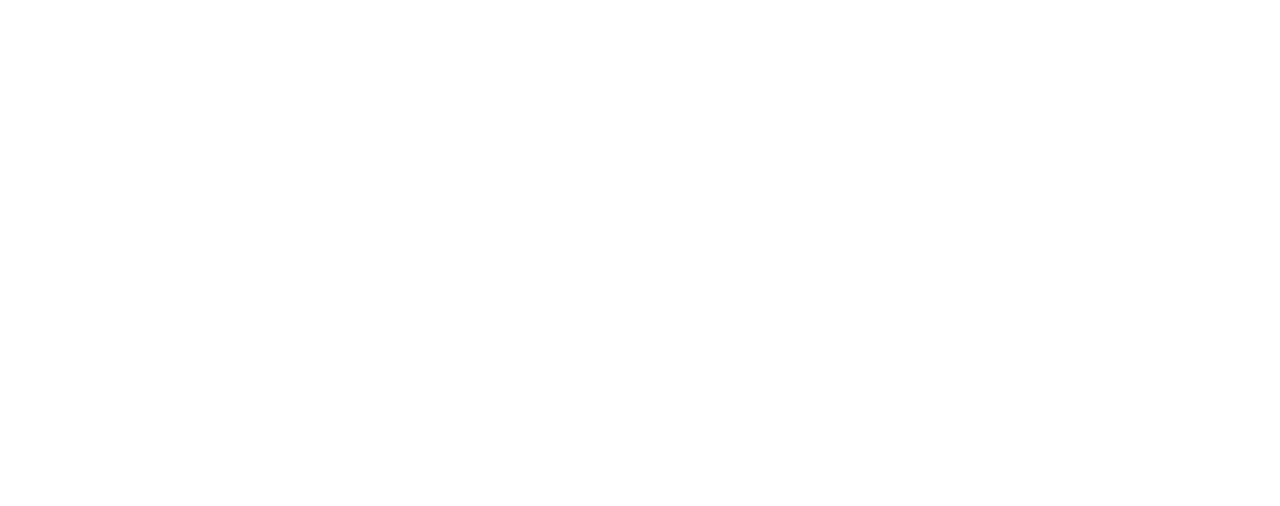
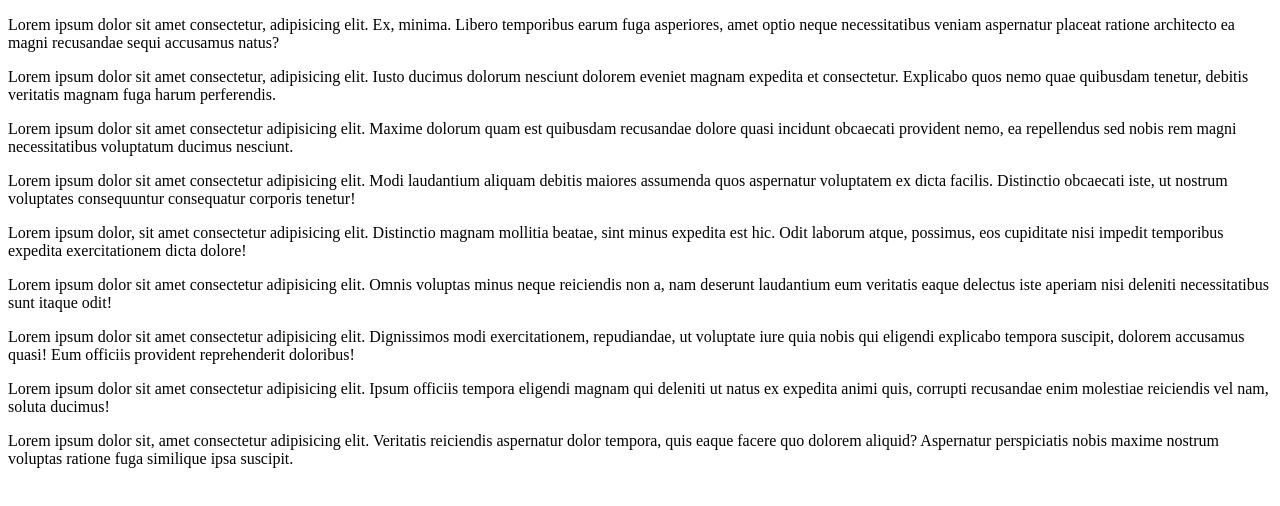
Before and after one commit to lanselot27049080/clasecc, a plain HTML site: page index.html in a window 1280 px wide. Drawn offline with Linux system fonts and the light colour scheme.

Commit message:
se ingreso un codigo llamado lorem en la seccion de parafo

```diff
--- a/index.html
+++ b/index.html
@@ -10,7 +10,25 @@
 
 </header>
     <main>
+        <section>
+            <p>Lorem ipsum dolor sit amet consectetur, adipisicing elit. Ex, minima. Libero temporibus earum fuga asperiores, amet optio neque necessitatibus veniam aspernatur placeat ratione architecto ea magni recusandae sequi accusamus natus?</p>
 
+            <p>Lorem ipsum dolor sit amet consectetur, adipisicing elit. Iusto ducimus dolorum nesciunt dolorem eveniet magnam expedita et consectetur. Explicabo quos nemo quae quibusdam tenetur, debitis veritatis magnam fuga harum perferendis.</p>
+
+            <p>Lorem ipsum dolor sit amet consectetur adipisicing elit. Maxime dolorum quam est quibusdam recusandae dolore quasi incidunt obcaecati provident nemo, ea repellendus sed nobis rem magni necessitatibus voluptatum ducimus nesciunt.</p>
+        </section>
+
+        <section>
+            <p>Lorem ipsum dolor sit amet consectetur adipisicing elit. Modi laudantium aliquam debitis maiores assumenda quos aspernatur voluptatem ex dicta facilis. Distinctio obcaecati iste, ut nostrum voluptates consequuntur consequatur corporis tenetur!</p>
+
+            <p>Lorem ipsum dolor, sit amet consectetur adipisicing elit. Distinctio magnam mollitia beatae, sint minus expedita est hic. Odit laborum atque, possimus, eos cupiditate nisi impedit temporibus expedita exercitationem dicta dolore!</p>
+            <p>Lorem ipsum dolor sit amet consectetur adipisicing elit. Omnis voluptas minus neque reiciendis non a, nam deserunt laudantium eum veritatis eaque delectus iste aperiam nisi deleniti necessitatibus sunt itaque odit!</p>
+        </section>
+        <section>
+            <p>Lorem ipsum dolor sit amet consectetur adipisicing elit. Dignissimos modi exercitationem, repudiandae, ut voluptate iure quia nobis qui eligendi explicabo tempora suscipit, dolorem accusamus quasi! Eum officiis provident reprehenderit doloribus!</p>
+            <p>Lorem ipsum dolor sit amet consectetur adipisicing elit. Ipsum officiis tempora eligendi magnam qui deleniti ut natus ex expedita animi quis, corrupti recusandae enim molestiae reiciendis vel nam, soluta ducimus!</p>
+            <p>Lorem ipsum dolor sit, amet consectetur adipisicing elit. Veritatis reiciendis aspernatur dolor tempora, quis eaque facere quo dolorem aliquid? Aspernatur perspiciatis nobis maxime nostrum voluptas ratione fuga similique ipsa suscipit.</p>
+        </section>
     </main>
     <footer>
 
```
